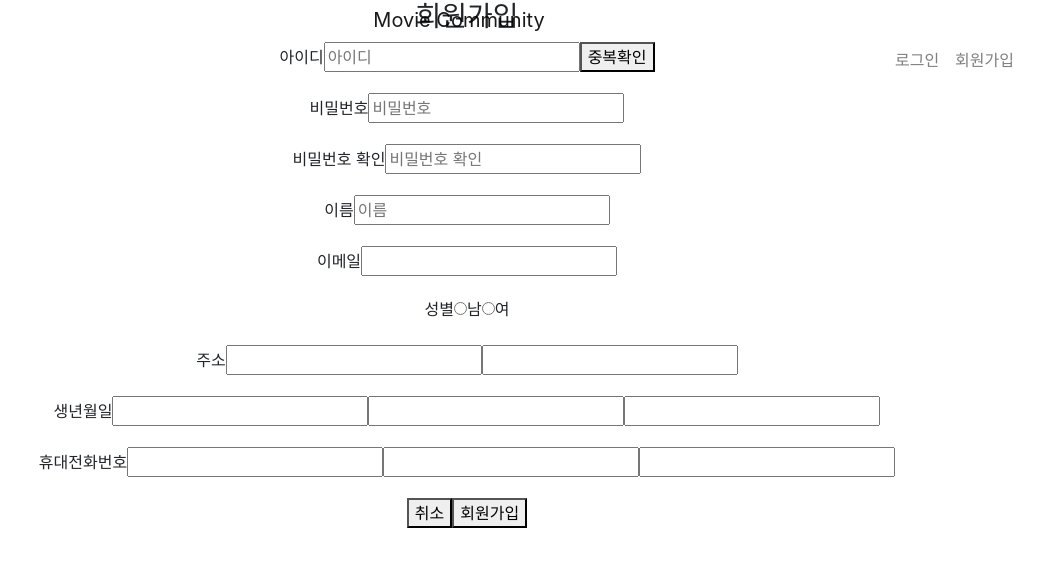
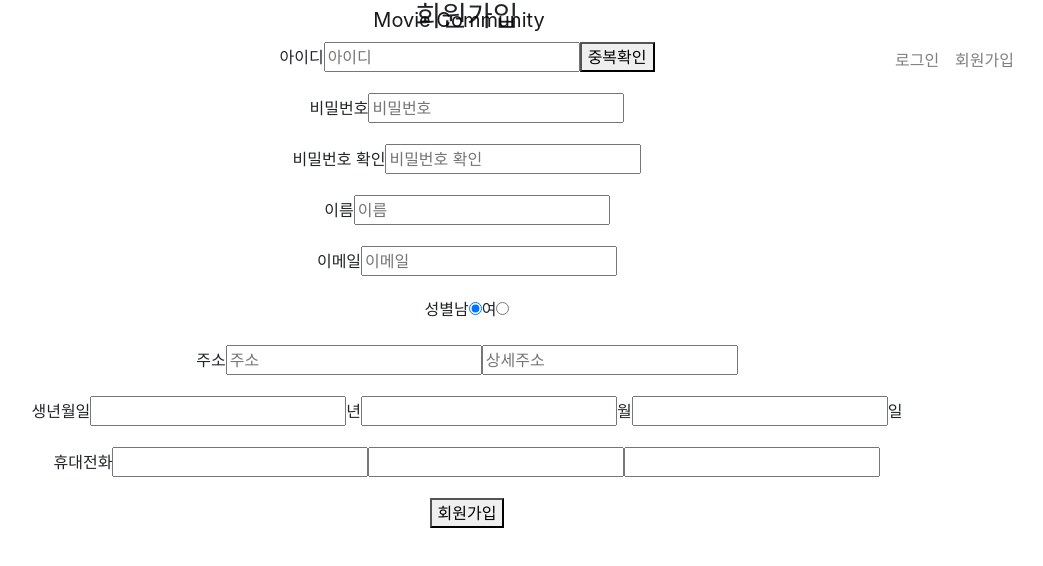
Before and after one commit to CodingWarriorss/movie_community, a React app in the folder src/main/frontend/: page /signup in a window 1280 px wide. Shown: the top 566 px of the page, without its empty margins (173-1216 px from the left). Built offline with nearby package versions, Linux system fonts and the light colour scheme.

Commit message:
feat : 회원가입 컴포넌트 완성

```diff
--- a/src/main/frontend/src/component/SignupComponent.jsx
+++ b/src/main/frontend/src/component/SignupComponent.jsx
@@ -1,4 +1,5 @@
 import React, {Component} from 'react';
+import axios from "axios";
 
 class SignupComponent extends Component {
 
@@ -21,7 +22,7 @@ class SignupComponent extends Component {
             email: '',
             address: '',
             addressDetail: '',
-            gender: '',
+            gender: 'male',
             birth1: '',
             birth2: '',
             birth3: '',
@@ -31,32 +32,197 @@ class SignupComponent extends Component {
         }
 
         // 바인딩
-        this.isPossibleMemberName = this.isPossibleMemberName.bind(this);
-    }
+        this.changeHandler = this.changeHandler.bind(this);
 
-    isPossibleMemberName(){
-        if (this.state.availableName){
-            this.setState(
-                {
-                    [this.state.checkNameStyle] : {
-                        color : 'green'
-                    },
-                    [this.state.checkNameText] : '사용 가능한 id입니다.'
-                }
-            )
-        } else {
-            this.setState(
-                {
-                    [this.state.checkNameStyle] : {
-                        color : 'red'
-                    },
-                    [this.state.checkNameText] : '사용할 수 없는 id입니다.'
+        this.validateName = this.validateName.bind(this); // id 중복체크
+
+        this.checkPWD = this.checkPWD.bind(this); // 비밀번호 일치체크
+
+        this.isJoinPossible = this.isJoinPossible.bind(this);
+        this.joinClicked = this.joinClicked.bind(this); // 회원가입
+    }// constructor
+
+
+    changeHandler = (e) => {
+        this.setState(
+            {
+                [e.target.name]: e.target.value
+            }
+        )
+
+        // 아이디 변경되면 중복체크 다시해야 함
+        if (e.target.name === 'memberName') {
+            this.setState({
+                    [this.state.availableName]: false,
+                    [this.state.checkNameStyle]: {},
+                    [this.state.checkNameText]: ''
                 }
             )
         }
+    }// changeHandler
+
+
+    validateName = (e) => {    // 아이디 중복체크
+        e.preventDefault();
+
+        const that = this;
+        const {availableName, checkNameStyle, checkNameText} = that.state;
+
+        const data = {
+            memberName: this.state.memberName
+        }
+
+        fetch('http://localhost:8080/checkid', {
+            method: "post",
+            headers: {"Content-Type": "application/json"},
+            body: JSON.stringify(data)
+        })
+            .then(function (response) {
+                return response.json();
+            })
+            .then(function (jsonData) {
+                return JSON.stringify(jsonData);
+            })
+            .then(function (jsonStr) {
+                if (jsonStr === '1') {
+                    that.setState({
+                            availableName: true,
+                            checkNameStyle: {color: 'green'},
+                            checkNameText: '사용 가능한 id'
+                        }
+                    )
+                    alert('사용가능한 id입니다.');
+                } else if (jsonStr === '0') {
+                    that.setState({
+                            availableName: false,
+                            checkNameStyle: {color: 'red'},
+                            checkNameText: '이미 사용중인 id'
+                        }
+                    )
+                    alert('이미 사용중인 id입니다.');
+                } else {
+                    that.setState({
+                            availableName: false,
+                            checkNameStyle: {color: 'red'},
+                            checkNameText: '서버 오류 발생'
+                        }
+                    )
+                    alert('서버 오류!');
+                }
+            });
+    }// validateName
+
+
+    checkPWD = () => {    // 비밀번호 일치여부
+        const {
+            password, password2,
+            checkPwdStyle, checkPwdText
+        } = this.state;
+
+        // 비밀번호를 입력안했거나 둘 중 하나의 값이 입력 상태가 아닐 때에
+        if (password.length < 1 || password2.length < 1) {
+            this.setState({
+                checkPwdStyle: {color: 'red'},
+                checkPwdText: '비말번호를 입력하세요.'
+            });
+        }
+        // 비밀번호가 같다면
+        else if (password === password2) {
+            this.setState({
+                checkPwdStyle: {color: 'green'},
+                checkPwdText: '일치'
+            });
+        }
+        // 비밀번호가 같지 않다면
+        else {
+            this.setState({
+                checkPwdStyle: {color: 'red'},
+                checkPwdText: '불일치'
+            });
+        }
+    }// checkPWD
+
+
+    isJoinPossible = () => {
+        const {
+            memberName, availableName,
+            password, availablePwd,
+            name, email, address, addressDetail, gender,
+            birth1, birth2, birth3,
+            phone1, phone2, phone3
+        } = this.state;
+
+        if (memberName.length < 1 || password.length < 1 || name.length < 1
+            || email.length < 1 || address.length < 1 || addressDetail.length < 1
+            || gender.length < 1 || birth1.length < 1 || birth2.length < 1 || birth3.length < 1
+            || phone1.length < 1 || phone2.length < 1 || phone3.length < 1) {
+            alert('기입하지 않은 항목이 있습니다.');
+            return false;
+        } else if (availableName === false) {
+            alert('사용 불가능한 id입니다.');
+            return false;
+        } else if (availablePwd === false) {
+            alert('비밀번호가 일치하지 않습니다.');
+            return false;
+        }
+        return true;
+    }
+
+
+    joinClicked = () => {
+        if (!this.isJoinPossible()) {
+            return;
+        }
+
+        const {
+            memberName, password,
+            name, email, address, addressDetail, gender,
+            birth1, birth2, birth3,
+            phone1, phone2, phone3
+        } = this.state;
+
+        // alert(
+        //     JSON.stringify({
+        //         memberName: memberName,
+        //         password: password,
+        //         name: name,
+        //         email: email,
+        //         address: address + " " + addressDetail,
+        //         gender: gender,
+        //         birth: birth1 + "/" + birth2 + "/" + birth3,
+        //         phone: phone1 + "-" + phone2 + "-" + phone3
+        //     })
+        // );
+
+        axios.post(
+            'http://localhost:8080/join',
+            {
+                memberName: memberName,
+                password: password,
+                name: name,
+                email: email,
+                address: address + " " + addressDetail,
+                gender: gender,
+                birth: birth1 + "/" + birth2 + "/" + birth3,
+                phone: phone1 + "-" + phone2 + "-" + phone3
+            }
+        )
+            .then((response) => {
+                this.props.history.push(`/login`)
+            }).catch(() => {
+
+        });
     }
 
     render() {
+        const {
+            memberName, checkNameStyle, checkNameText,
+            password, password2, checkPwdStyle, checkPwdText,
+            name, email, address, addressDetail, gender,
+            birth1, birth2, birth3,
+            phone1, phone2, phone3
+        } = this.state;
+
         return (
             <div>
                 <h3>회원가입</h3>
@@ -64,57 +230,74 @@ class SignupComponent extends Component {
                 {/*아이디*/}
                 <div className="form-group">
                     <label>아이디</label>
-                    <input type="text" placeholder="아이디"/>
-                    <button>중복확인</button>
-                    <p style={this.state.checkNameStyle}>{this.state.checkNameText}</p>
+                    <input type="text" placeholder="아이디"
+                           name="memberName" value={memberName} onChange={this.changeHandler}/>
+                    <button onClick={this.validateName}>중복확인</button>
+                    <span style={checkNameStyle}>{checkNameText}</span>
+                </div>
+                <div>
+
                 </div>
 
                 {/*비밀번호*/}
                 <div className="form-group">
                     <label>비밀번호</label>
-                    <input type="password" placeholder="비밀번호"/>
+                    <input type="password" placeholder="비밀번호"
+                           name="password" value={password} onChange={this.changeHandler} onKeyUp={this.checkPWD}/>
                 </div>
                 <div className="form-group">
                     <label>비밀번호 확인</label>
-                    <input type="password" placeholder="비밀번호 확인"/>
+                    <input type="password" placeholder="비밀번호 확인"
+                           name="password2" value={password2} onChange={this.changeHandler} onKeyUp={this.checkPWD}/>
+                    <span style={checkPwdStyle}>{checkPwdText}</span>
                 </div>
                 <div>
-                    <p style={this.state.checkPwdStyle}>{this.state.checkPwdText}</p>
                 </div>
 
                 {/*기타정보*/}
                 <div className="form-group">
                     <label>이름</label>
-                    <input type="text" placeholder="이름"/>
+                    <input type="text" placeholder="이름"
+                           name="name" value={name} onChange={this.changeHandler}/>
                 </div>
                 <div className="form-group">
                     <label>이메일</label>
-                    <input type="email"/>
+                    <input type="email" placeholder="이메일"
+                           name="email" value={email} onChange={this.changeHandler}/>
                 </div>
                 <div className="form-group">
                     <label>성별</label>
-                    <input type="radio"/><label>남</label>
-                    <input type="radio"/><label>여</label>
+                    <label>남</label>
+                    <input type="radio" name="gender" value="male" checked={gender === 'male'}
+                           onChange={this.changeHandler}/>
+                    <label>여</label>
+                    <input type="radio" name="gender" value="female" checked={gender === 'female'}
+                           onChange={this.changeHandler}/>
                 </div>
                 <div className="form-group">
                     <label>주소</label>
-                    <input type="text"/>
-                    <input type="text"/>
+                    <input type="text" placeholder="주소"
+                           name="address" value={address} onChange={this.changeHandler}/>
+                    <input type="text" placeholder="상세주소"
+                           name="addressDetail" value={addressDetail} onChange={this.changeHandler}/>
                 </div>
                 <div className="form-group">
                     <label>생년월일</label>
-                    <input type="text"/>
-                    <input type="text"/>
-                    <input type="text"/>
+                    <input type="number" name="birth1" value={birth1} onChange={this.changeHandler}/>
+                    <span>년</span>
+                    <input type="number" name="birth2" value={birth2} onChange={this.changeHandler}/>
+                    <span>월</span>
+                    <input type="number" name="birth3" value={birth3} onChange={this.changeHandler}/>
+                    <span>일</span>
                 </div>
                 <div className="form-group">
-                    <label>휴대전화번호</label>
-                    <input type="text"/>
-                    <input type="text"/>
-                    <input type="text"/>
+                    <label>휴대전화</label>
+                    <input type="number" name="phone1" value={phone1} onChange={this.changeHandler}/>
+                    <input type="number" name="phone2" value={phone2} onChange={this.changeHandler}/>
+                    <input type="number" name="phone3" value={phone3} onChange={this.changeHandler}/>
                 </div>
 
-                <button>취소</button><button>회원가입</button>
+                <button onClick={this.joinClicked}>회원가입</button>
             </div>
         )
 
```
